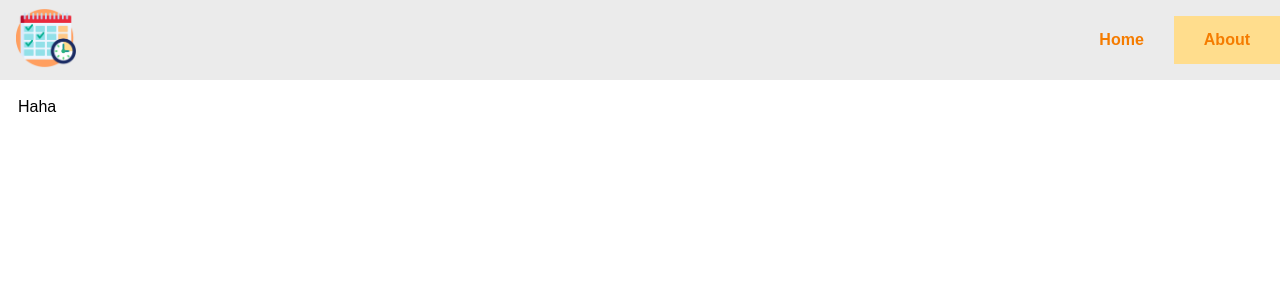
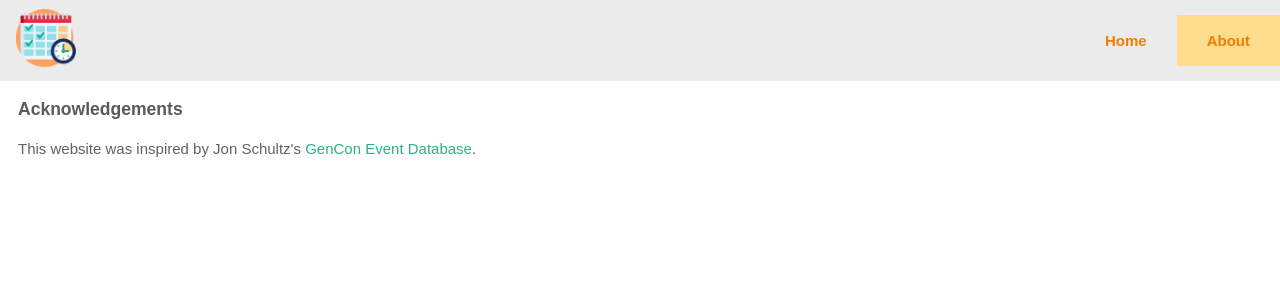
Before and after one commit to Sun-Mountain/GenConCal, a Next.js app in the folder frontend/: page /about in a window 1280 px wide. Shown: the top 300 px of the page. Built offline with nearby package versions, Linux system fonts and the light colour scheme.

Commit message:
add acknowledgements

```diff
--- a/frontend/pages/about/index.tsx
+++ b/frontend/pages/about/index.tsx
@@ -1,11 +1,19 @@
+import Link from "next/link";
 import React, { Component } from "react";
 
 class About extends Component {
   state = {};
   render() {
-    return <main>
-      Haha
-    </main>
+    return (
+      <main>
+        <h3>
+          Acknowledgements
+        </h3>
+        <p>
+          This website was inspired by Jon Schultz's <Link href='https://gencon.eventdb.us/' target='_blank'>GenCon Event Database</Link>.
+        </p>
+      </main>
+    )
   }
 }
 
--- a/frontend/styles/styles.css
+++ b/frontend/styles/styles.css
@@ -1,6 +1,19 @@
 body {
+  color: rgb(98, 98, 98);
   font-family: Arial, Helvetica, sans-serif;
+  font-size: 15px;
+  line-height: 21px;
   margin: 0 auto;
+}
+
+a, a:visited {
+  color: rgb(43, 179, 129);
+  text-decoration: none;
+}
+
+a:hover {
+  border-bottom: 2px solid rgb(43, 179, 129);
+  text-decoration: none;
 }
 
 main {
@@ -22,6 +35,10 @@ ul {
   padding: 0
 }
 
+h1, h3 {
+  color: rgb(90, 90, 90);
+}
+
 h2 {
   display: flex;
   justify-content: center;
@@ -29,6 +46,10 @@ h2 {
 
 #logo-container {
   margin: 8px 16px;
+}
+
+#logo-container:hover {
+  border-bottom: 0;
 }
 
 #nav-links {
@@ -46,6 +67,10 @@ h2 {
   font-weight: 700;
   padding: 15px;
   text-decoration: none;
+}
+
+.nav-link:hover {
+  border-bottom: 0;
 }
 
 .active {
```
